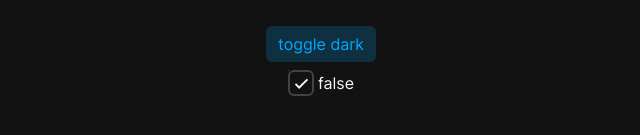
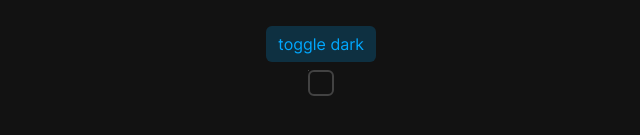
Before and after one commit to sa8ab/sevue, a Vue app: page / in a window 1280 px wide. Shown: the part 339-474 px from the top of the page, without its empty margins (319-959 px from the left). Built offline with nearby package versions, Linux system fonts and the light colour scheme.

Commit message:
+ RCB check color

```diff
--- a/dev/App.vue
+++ b/dev/App.vue
@@ -1,14 +1,14 @@
 <template>
   <div class="app">
     <RButton @click="click"> toggle dark </RButton>
-    <RCheckbox v-model="active">{{ active }}</RCheckbox>
+    <RCheckbox v-model="active" val="sth">{{ active }}</RCheckbox>
   </div>
 </template>
 
 <script setup lang="ts">
 import { ref, onMounted } from "vue";
 
-const active = ref(false);
+const active = ref("");
 const items = ref([
   { value: "10", text: "hey there" },
   { value: "20", text: "some text" },
--- a/src/components/checkbox/RCheckbox.vue
+++ b/src/components/checkbox/RCheckbox.vue
@@ -1,5 +1,8 @@
 <template>
-  <label :class="['r-cb', { isChecked }]" :style="{ '--r-prm': getColor(color) }">
+  <label
+    :class="['r-cb', { isChecked }]"
+    :style="{ '--r-prm': getColor(color), '--r-text': getColor(iconColor) }"
+  >
     <input
       type="checkbox"
       :value="val"
@@ -8,7 +11,7 @@
       :falseValue="falseValue"
     />
     <div class="check-container">
-      <CheckIcon />
+      <CheckIcon class="icon" />
       <div class="background"></div>
     </div>
     <slot />
@@ -23,15 +26,17 @@ import CheckIcon from "@/components/icons/Check.vue";
 
 const props = withDefaults(
   defineProps<{
-    modelValue: string | number;
+    modelValue: string | number | boolean | any[];
     val?: string | number | any[];
     color?: string;
+    iconColor?: string;
     trueValue?: any;
     falseValue?: any;
   }>(),
   {
     trueValue: true,
     falseValue: false,
+    iconColor: "#fff",
   }
 );
 const emit = defineEmits(["update:modelValue"]);
@@ -114,6 +119,7 @@ const isChecked = computed(() => {
     transform: scale(0);
     transition: transform $duration / 2;
     transition-delay: $duration / 2;
+    color: color(text);
   }
   &.isChecked {
     &:hover {
```
